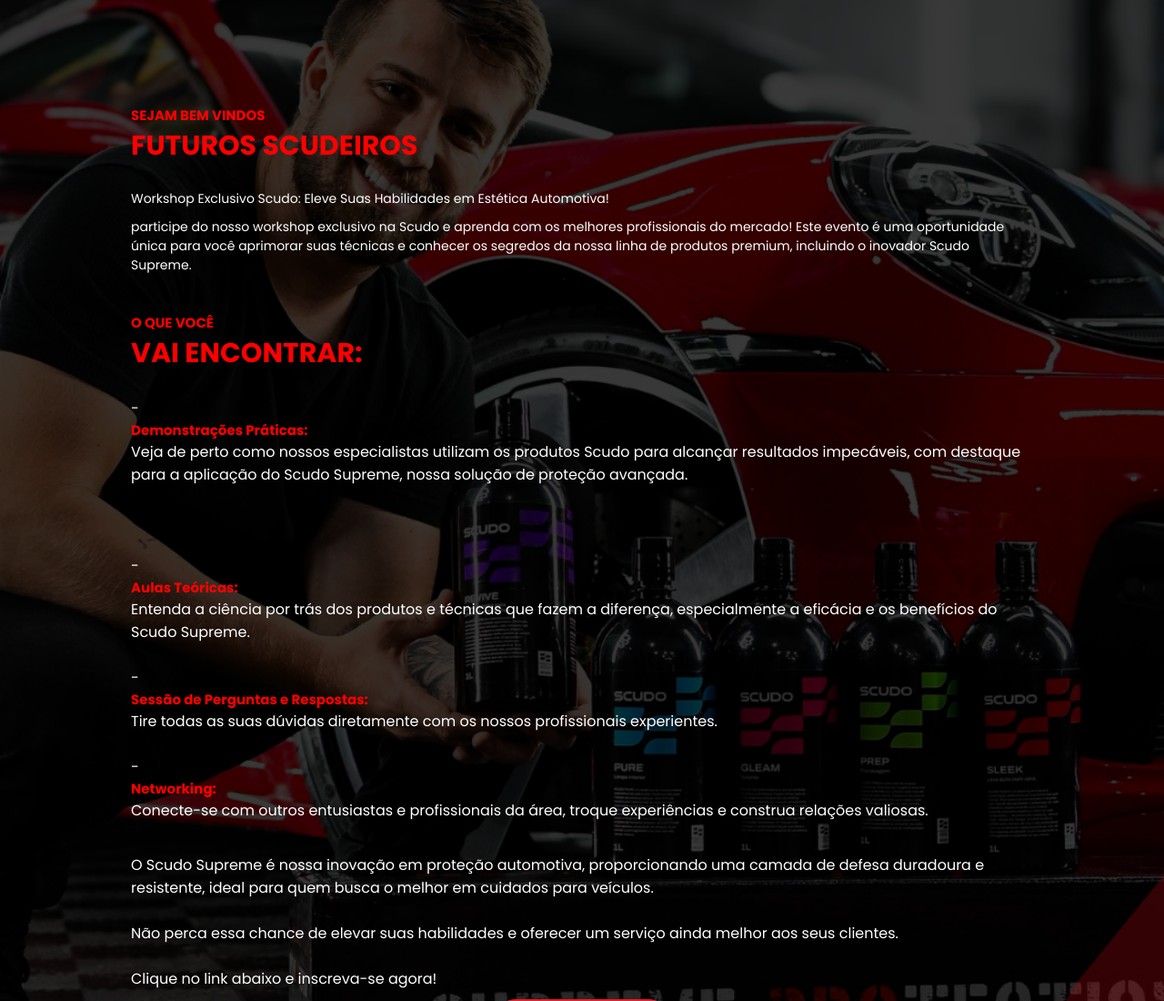
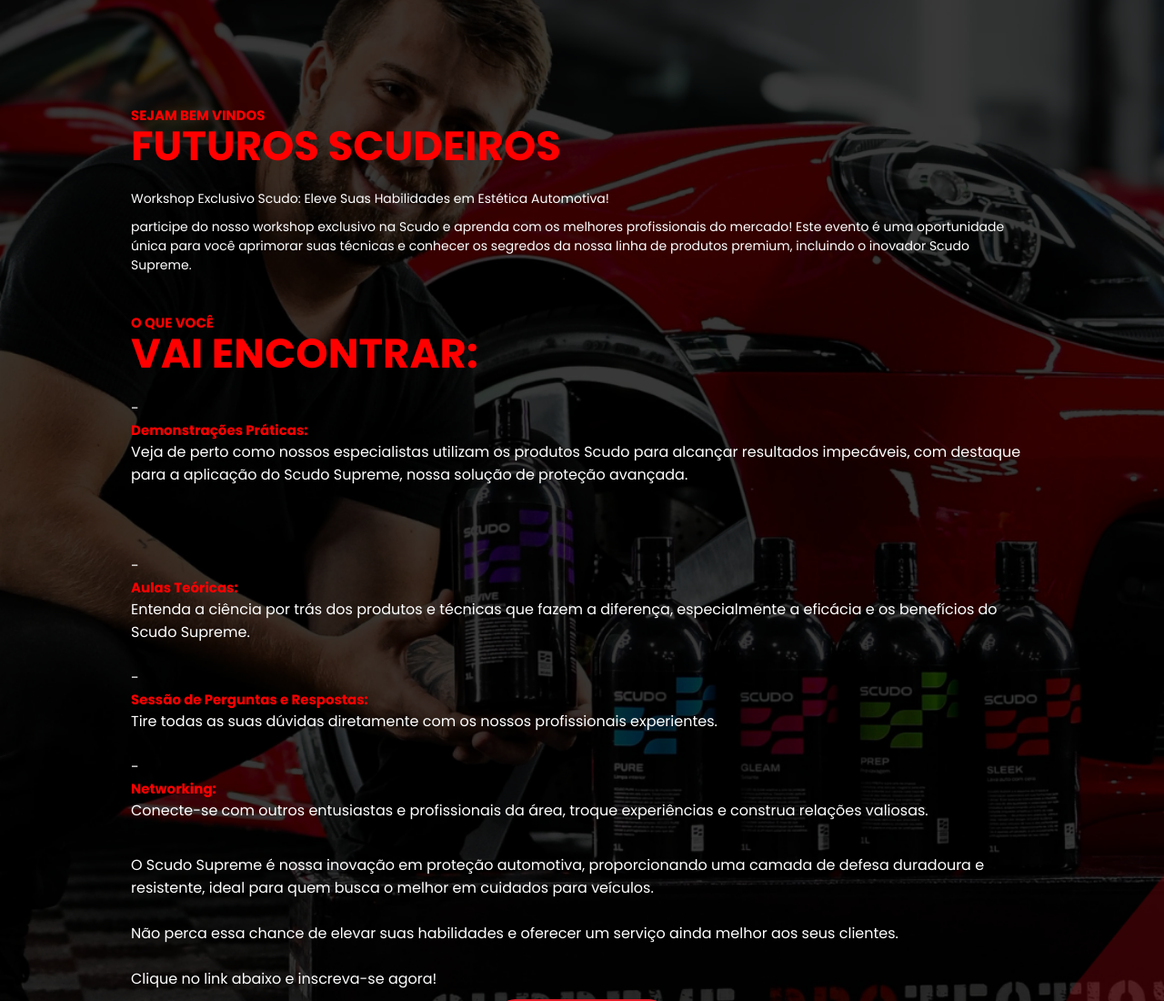
Before and after one commit to mhzbr/LP-WORKSHOP, a plain HTML site: page index.html in a window 1280 px wide. Shown: the top 1100 px of the page at 91% size. Drawn offline with Linux system fonts and the light colour scheme.

Commit message:
Update style.css

```diff
--- a/style.css
+++ b/style.css
@@ -79,7 +79,8 @@ header .navegation li a {
 }
 
 .content .text h2 span {
-    font-size: 2em; /* Reduzindo o tamanho da fonte */
+    font-size: 3em; /* Reduzindo o tamanho da fonte */
+    line-height: 1.0;
 }
 
 .content .text p {
```
